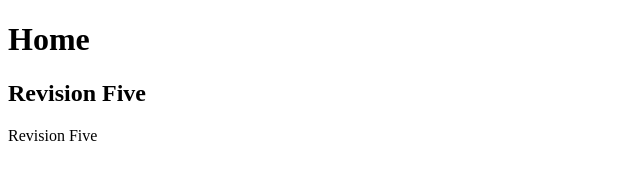
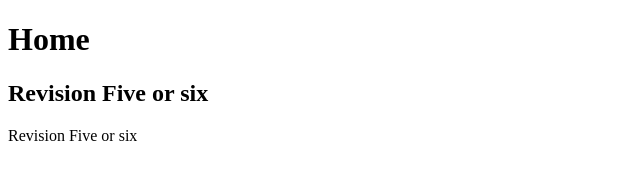
Before and after one commit to shahzadashahrukh/explore_california, a plain HTML site: page index.html in a window 1280 px wide. Shown: the whole page, without its empty margins (0-640 px from the left). Drawn offline with Linux system fonts and the light colour scheme.

Commit message:
revision five or six conflict

```diff
--- a/index.html
+++ b/index.html
@@ -7,8 +7,8 @@
 <body>
 
   <h1>Home</h1>
-  <h2>Revision Five</h2>
-  <p>Revision Five</p>
+  <h2>Revision Five or six</h2>
+  <p>Revision Five or six</p>
 
 </body>
 </html>
```
